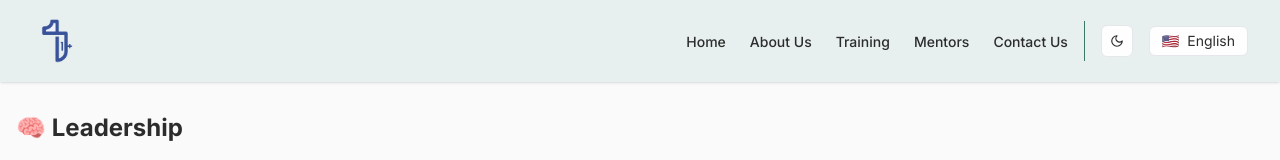
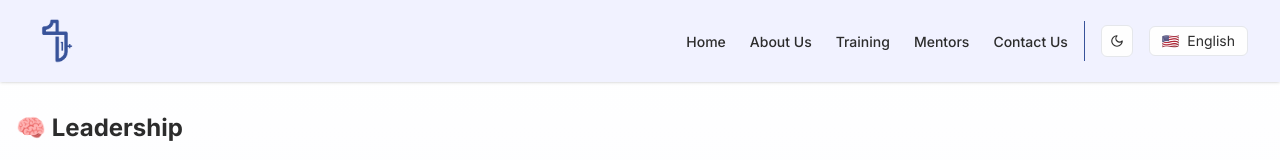
Before and after one commit to anglozm/org-latam-unomas, a Next.js app: page /en/training in a window 1280 px wide. Shown: the top 160 px of the page. Built offline with nearby package versions, Linux system fonts and the light colour scheme.

Commit message:
SCRUM-5: Fixed 'bg-app-gradient' and 'custom-scrollbar' styles. Added new colors to project

```diff
--- a/src/app/[locale]/layout.tsx
+++ b/src/app/[locale]/layout.tsx
@@ -42,10 +42,10 @@ export default async function RootLayout({
     }
 
     return (
-        <html lang={locale} suppressHydrationWarning={true}>
+        <html lang={locale} suppressHydrationWarning={true} className='bg-app-gradient'>
             <body className={ clsx(
                 `${inter.className}`,
-                'transition-colors duration-500 bg-[var(--color-bg)] text-[var(--color-fg)]'
+                'transition-colors duration-500 text-[var(--color-fg)]'
             )}>
                 <NextIntlClientProvider locale={locale} messages={messages}>
                     <Navbar key={locale} />
--- a/src/app/globals.css
+++ b/src/app/globals.css
@@ -2,7 +2,7 @@
 
 @tailwind utilities;
 
-.bg-hero-gradient {
+.bg-app-gradient {
   background: linear-gradient(to bottom, var(--color-bg-from), var(--color-bg-to));
 }
 
@@ -10,11 +10,11 @@
 :root {
   /* 🎨 Light Mode Palette */
   --color-bg: #fafafa;
-  --color-bg-contrast: #fafafa;
+  --color-bg-contrast: #bec5d5;
   --color-bg-hover: #f9fafb;
   --color-bg-subtle: #f9f9f9;
   --color-bg-from: #ffffff;
-  --color-bg-to: #f9fafb;
+  --color-bg-to: var(--color-app-secondary);
 
   --color-fg: #2c2c2c;
   --color-fg-subtle: #4b5563;
@@ -56,7 +56,7 @@
   --color-danger: #dc2626;
   --color-danger-hover: #b91c1c;
 
-  /* 🌟 Design tokens */
+  /* ==================== 🌟 Design tokens ==================== */
   --radius: 0.5rem;
   --shadow: 0 1px 3px rgba(0, 0, 0, 0.1);
   --shadow-sm: 0 1px 2px rgba(0, 0, 0, 0.05);
@@ -65,44 +65,56 @@
   --duration: 200ms;
   --ease: cubic-bezier(0.4, 0, 0.2, 1);
 
-  /*------------------- 🌟 Business Colors -------------------*/
+  /* ==================== Business Colors ===================== */
   --color-background: #fafafa;
   --color-foreground: #2c2c2c;
-  --color-tussock: #c08d3d;
-
-  --color-primary-chambray: #38539a;
-  --color-secondary-chambray: #f1f2ff;
-
+  /* ------------------ Chambray Titan Color ------------------ */
+  --color-primary-chambray-titan: #38539a;
+  --color-secondary-chambray-titan: #f1f2ff;
+  --color-secondary-chambray-titan-dark: #8e92c2;
+  /* ------------------- Lotus Pippin Color ------------------- */
   --color-primary-lotus: #7f3d3d;
   --color-secondary-pippin: #ffe2e2;
-
+  --color-secondary-pippin-dark: #ffe2e2;
+  /* ------------------- Yellow Metal Color ------------------- */
   --color-primary-yellow-metal: #73793b;
-  --color-secondary-feta: #f0fae5;
-
-  --color-primary-cape-palliser: #a76c47;
-  --color-secondary-seashell-peach: #fff1e8;
-
-  --color-primary-oracle: #396e75;
-  --color-secondary-bubbles: #e5fdff;
-
-  --color-primary-chicago: #62625a;
-  --color-secondary-beige: #f8f8e7;
-
+  --color-secondary-yellow-metal: #f0fae5;
+  --color-secondary-yellow-metal-dark: #f0fae5;
+  /* -------------------- Cape Peach Color -------------------- */
+  --color-primary-cape-peach: #a76c47;
+  --color-secondary-cape-peach: #fff1e8;
+  --color-secondary-cape-peach-dark: #fff1e8;
+  /* ------------------ Oracle Bubbles Color ------------------ */
+  --color-primary-oracle-bubbles: #396e75;
+  --color-secondary-oracle-bubbles: #e5fdff;
+  --color-secondary-oracle-bubbles-dark: #e5fdff;
+  /* ------------------- Chicago Beige Color ------------------ */
+  --color-primary-chicago-beige: #62625a;
+  --color-secondary-chicago-beige: #f8f8e7;
+  --color-secondary-chicago-beige-dark: #f8f8e7;
+  /* ------------------- Healthy Blue Color ------------------- */
   --color-primary-healthy-blue: #3b5382;
   --color-secondary-healthy-blue: #e1f1ec;
-
+  --color-secondary-healthy-blue-dark: #e1f1ec;
+  /* ----------------- Blackberry Cream Color ----------------- */
   --color-primary-blackberry-cream: #7e636d;
   --color-secondary-blackberry-cream: #f8ecf0;
-
+  --color-secondary-blackberry-cream-dark: #f8ecf0;
+  /* ------------------ Lipstick Pink Color ------------------- */
+  --color-primary-lipstick-pink: #b04040;
+  --color-secondary-lipstick-pink: #f6e8e8;
+  --color-secondary-lipstick-pink-dark: #cca8a8;
+  /* -------------------- Green Labs Color -------------------- */
   --color-primary-green-labs: #3c7767;
   --color-secondary-green-labs: #e7f0ee;
   --color-secondary-green-labs-dark: #92b9ae;
 
-  --color-app-primary: var(--color-primary-green-labs);
-  --color-app-secondary: var(--color-secondary-green-labs);
-  --color-app-secondary-dark: var(--color-secondary-green-labs);
-  --color-app-fg-primary: var(--color-primary-green-labs);
-  --color-app-fg-secondary: var(--color-secondary-green-labs);
+  --color-app-primary: var(--color-primary-chambray-titan);
+  --color-app-secondary: var(--color-secondary-chambray-titan);
+  --color-app-secondary-dark: var(--color-secondary-chambray-titan);
+  --color-app-fg-primary: var(--color-primary-chambray-titan);
+  --color-app-fg-secondary: var(--color-secondary-chambray-titan);
+  --color-app-scrollbar: var(--color-primary-chambray-titan);
 
   --font-sans: var(--font-geist-sans, Arial, sans-serif);
 }
@@ -110,7 +122,7 @@
 .dark {
   /* 🎨 Dark Mode Palette */
   --color-bg: #2c2c2c;
-  --color-bg-contrast: #585858;
+  --color-bg-contrast: #707070;
   --color-bg-hover: #1f2937;
   --color-bg-subtle: #1e1e1e;
   --color-bg-from: #0f0f0f;
@@ -157,9 +169,9 @@
   --color-danger: #ef4444;
   --color-danger-hover: #dc2626;
 
-  --color-app-secondary-dark: var(--color-secondary-green-labs-dark);
-  --color-app-fg-primary: var(--color-secondary-green-labs);
-  --color-app-fg-secondary: var(--color-primary-green-labs);
+  --color-app-secondary-dark: var(--color-secondary-chambray-titan-dark);
+  --color-app-fg-primary: var(--color-secondary-chambray-titan);
+  --color-app-fg-secondary: var(--color-primary-chambray-titan);
 }
 
 /* 🌙 Dark Mode Variables */
@@ -234,3 +246,18 @@
 body {
   font-family: var(--font-sans), sans-serif;
 }
+/* ================ Custom Scrollbar Styles ================= */
+.custom-scrollbar::-webkit-scrollbar {
+  height: 6px;
+}
+.custom-scrollbar::-webkit-scrollbar-track {
+  background: var(--color-bg-contrast);
+  border-radius: 10px;
+}
+.custom-scrollbar::-webkit-scrollbar-thumb {
+  background: var(--color-primary-chambray-titan);
+  border-radius: 10px;
+}
+.custom-scrollbar::-webkit-scrollbar-thumb:hover {
+  background: #3182ce;
+}
--- a/src/components/layout/HeroSection.tsx
+++ b/src/components/layout/HeroSection.tsx
@@ -28,10 +28,13 @@ export default function HeroSection({
             className={ clsx(
                 className,
                 'w-full h-full pt-10 pb-5 px-4 text-center flex flex-col items-center justify-center',
-                'bg-[var(--color-bg)] text-[var(--color-fg)] transition-colors duration-500'
+                'text-[var(--color-fg)] transition-colors duration-500'
             )}
         >
-            <Container className='flex flex-col lg:flex-row items-center justify-between mb-2 py-4 gap-10 rounded-4xl'>
+            <Container className= { clsx(
+                'flex flex-col lg:flex-row items-center justify-between',
+                'max-w-screen-xl w-full mb-2 py-4 gap-10 rounded-4xl'
+            )}>
                 <div className='max-w-xl text-center lg:text-left pt-20 pb-10 md:pt-40 md:pb-10 lg:py-20'>
                     <h1 className='text-4xl font-extrabold mb-4'>{t('title')}</h1>
                     <p className='text-lg text-muted mb-6'>{t('subtitle')}</p>
@@ -90,7 +93,7 @@ export default function HeroSection({
                     />
                 </div>
             </Container>
-            <Divider color='bg-[var(--color-border)]' />
+            <Divider className='max-w-screen-xl w-full ' color='bg-[var(--color-border)]' />
             <SlotMachine />
         </section>
     )
--- a/src/components/ui/SlotMachine.tsx
+++ b/src/components/ui/SlotMachine.tsx
@@ -80,7 +80,7 @@ export default function SlotMachine() {
 
     return (
         <div className={ clsx(
-            'max-w-screen-xl w-full bg-[var(--color-bg)] mt-2 py-10 border-[var(--color-border)]',
+            'max-w-screen-xl w-full mt-2 py-10 border-[var(--color-border)]',
             'transition-colors duration-500 rounded-4xl'
         )}>
             <div className='px-5 py-5'>
--- a/src/components/ui/VideoCarousel.tsx
+++ b/src/components/ui/VideoCarousel.tsx
@@ -21,10 +21,10 @@ export default function VideoCarousel({
                 {segmentEmoji} {segmentTitle}
             </h2>
 
-            <div className='overflow-x-auto py-5 transition-colors duration-500 rounded-4xl'>
+            <div className='custom-scrollbar overflow-x-auto py-5 transition-colors duration-500 rounded-4xl'>
                 <div
                     className={ clsx(
-                        'flex gap-6 w-max scroll-smooth snap-x snap-mandatory overflow-x-auto',
+                        'flex gap-6 w-max scroll-smooth snap-x snap-mandatory custom-scrollbar overflow-x-auto',
                         'transition-colors duration-500 p-5 rounded-4xl'
                     )}
                 >
```
